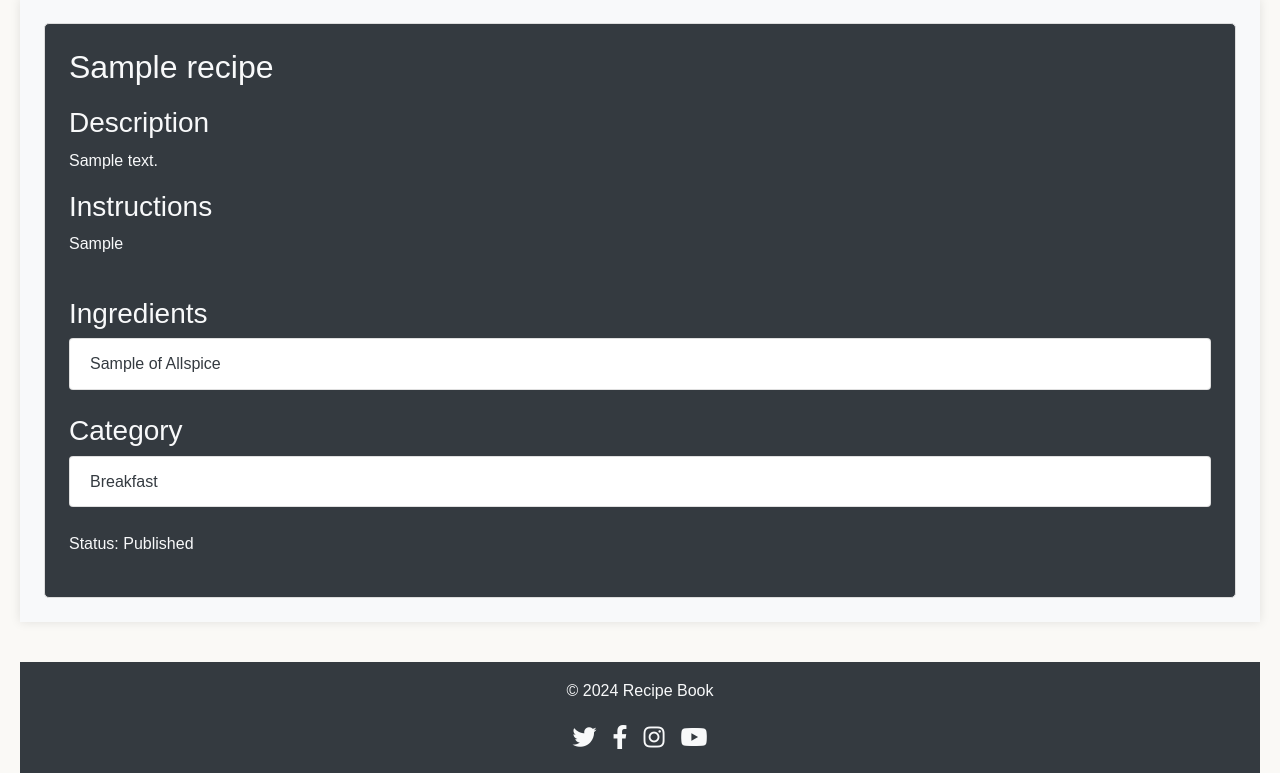
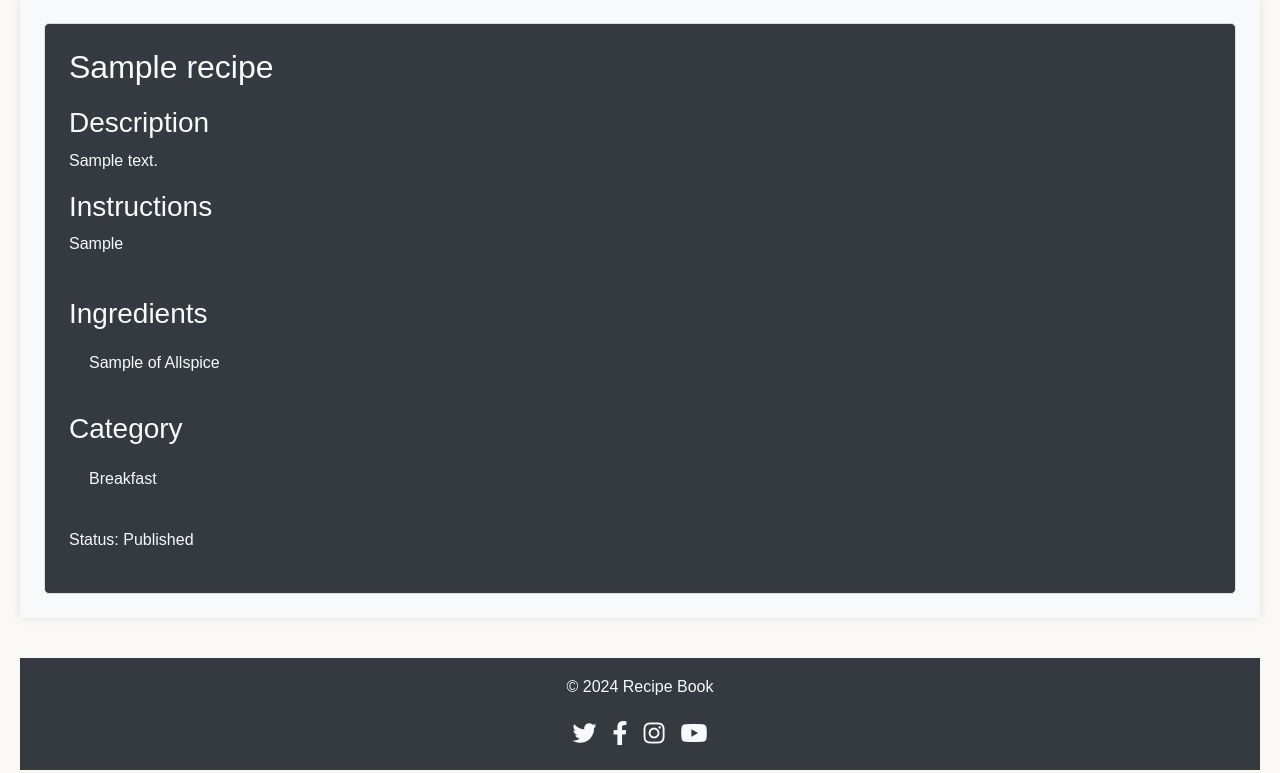
Before and after one commit to seanfreaney/fav-recipes, a Django app: page /recipe/1/ in a window 1280 px wide. Shown: the part 179-952 px from the top of the page. Run offline with Django 4.2, Linux system fonts and the light colour scheme; data comes from the database, SQL or seed files in the repository; tables that the repository leaves empty hold one stand-in row (values such as "Sample post"); some libraries are stand-ins or nearby versions.

Commit message:
edit recipe detail styling

```diff
--- a/recipes/templates/recipes/recipe_detail.html
+++ b/recipes/templates/recipes/recipe_detail.html
@@ -14,7 +14,7 @@
     </div>
     <div class="ingredients mb-4">
         <h3>Ingredients</h3>
-        <ul class="list-group text-dark">
+        <ul class="list-group text-light">
             {% for ingredient in recipe.recipeingredient_set.all %}
                 <li class="list-group-item">{{ ingredient.quantity }} of {{ ingredient.ingredient.name }}</li>
             {% endfor %}
@@ -22,7 +22,7 @@
     </div>
     <div class="categories mb-4">
         <h3>Category</h3>
-        <ul class="list-group text-dark">
+        <ul class="list-group text-light">
             {% for category in recipe.categories.all %}
                 <li class="list-group-item">{{ category.name }}</li>
             {% endfor %}
--- a/static/css/style.css
+++ b/static/css/style.css
@@ -92,6 +92,11 @@ p > input {
 
 .recipe-item a:hover {
     background: #ddd;
+}
+
+.list-group-item {
+    background-color: inherit;
+    border: none;
 }
 
 /* Pagination styling */
```
